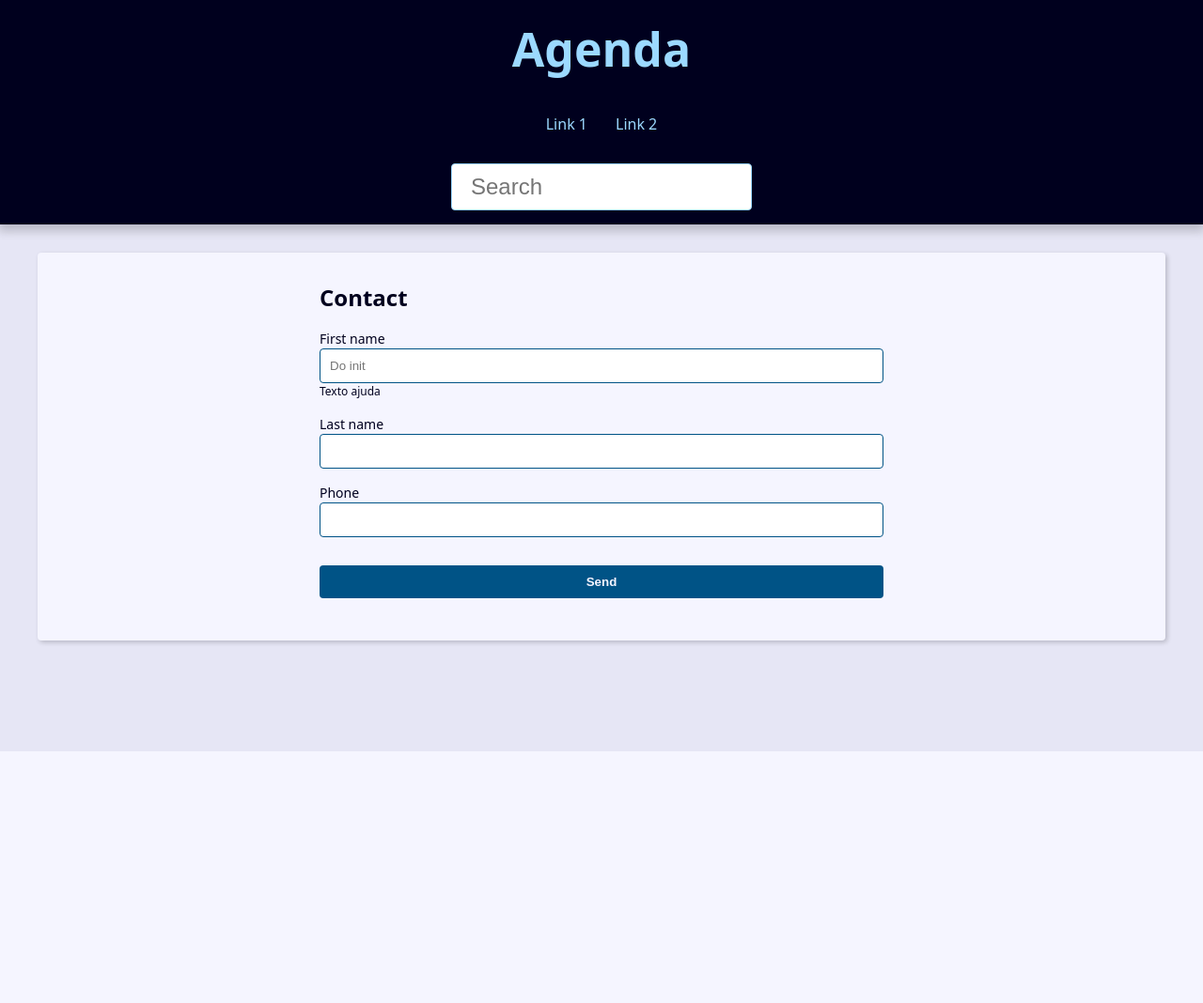
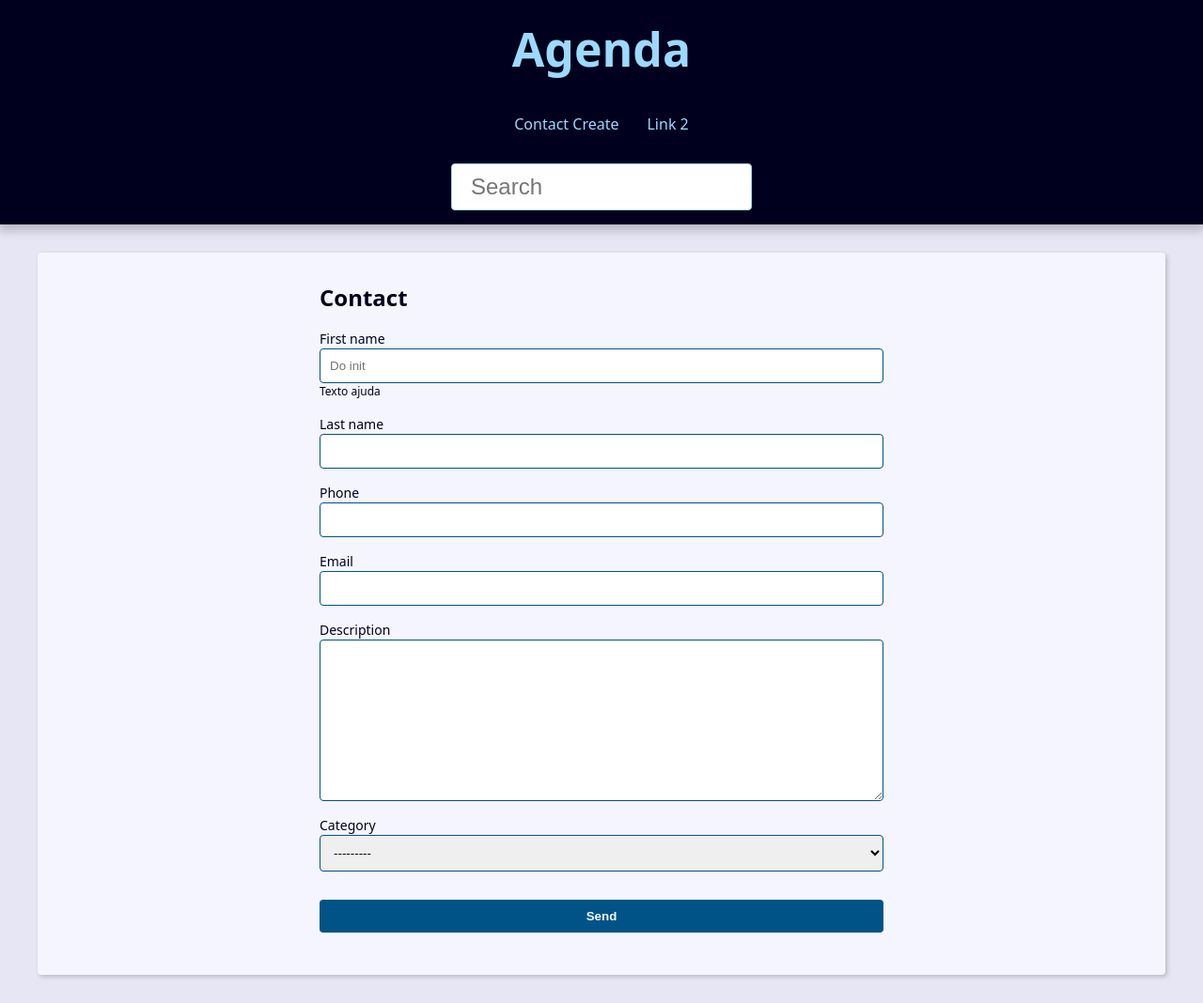
Before and after one commit to luis-otavio-dias/projeto-agenda, a Django app: page /contact/create/ in a window 1280 px wide. Shown: the whole page at 94% size. Before the commit the page ends 800 px from the top, so only its background shows below. Run offline with Django 5.2, Linux system fonts and the light colour scheme; data that the repository does not hold is empty.

Commit message:
att: mudanças no form, salvando dados recebidos pelo form, atualizando dados

```diff
--- a/base_templates/global/partials/_header.html
+++ b/base_templates/global/partials/_header.html
@@ -8,8 +8,8 @@
   <nav class="menu">
     <ul class="menu-list">
       <li class="menu-item">
-        <a href="" class="menu-link">
-          Link 1
+        <a href="{% url "contact:create" %}" class="menu-link">
+          Contact Create
         </a>
       </li>
       <li class="menu-item">
--- a/contact/forms.py
+++ b/contact/forms.py
@@ -26,7 +26,14 @@ class ContactForm(forms.ModelForm):
 
     class Meta:
         model = models.Contact
-        fields = ("first_name", "last_name", "phone")
+        fields = (
+            "first_name",
+            "last_name",
+            "phone",
+            "email",
+            "description",
+            "category",
+        )
         # widgets = {
         #     "first_name": forms.TextInput(
         #         attrs={
@@ -55,9 +62,12 @@ class ContactForm(forms.ModelForm):
         first_name = self.cleaned_data.get("first_name")
 
         if first_name == "ABC":
-            raise ValidationError(
-                "Não digite ABC neste campo",
-                code="invalid",
+            self.add_error(
+                "first_name",
+                ValidationError(
+                    "Não digite ABC neste campo",
+                    code="invalid",
+                ),
             )
 
         return first_name
--- a/contact/templates/contact/contact.html
+++ b/contact/templates/contact/contact.html
@@ -12,5 +12,10 @@
     <p><b>Created Date:</b> {{ contact.created_date }} </p>
     <p><b>Description:</b> {{ contact.description }} </p>
     <p><b>Category:</b> {{ contact.category.name }} </p>
+
+    <div class="contact-links">
+      <a href="{% url "contact:update" contact.id%}">update</a>
+
+    </div>
   </div>
 {% endblock content %}
--- a/contact/templates/contact/create.html
+++ b/contact/templates/contact/create.html
@@ -6,7 +6,7 @@
     <h2>Contact</h2>
 
     <form
-      action="{% url "contact:create" %}"
+      action="{{ form_action }}"
       method="POST"
       enctype="multipart/form-data"
     >
--- a/contact/urls.py
+++ b/contact/urls.py
@@ -9,4 +9,5 @@ urlpatterns = [
     # contact (CRUD)
     path("contact/<int:contact_id>/", views.contact, name="contact"),
     path("contact/create/", views.create, name="create"),
+    path("contact/<int:contact_id>/update", views.update, name="update"),
 ]
--- a/contact/views/contact_forms.py
+++ b/contact/views/contact_forms.py
@@ -1,18 +1,60 @@
-from django.shortcuts import render
+from django.shortcuts import render, redirect, get_object_or_404
 from contact.forms import ContactForm
+from contact.models import Contact
+from django.urls import reverse
 
 
 # Create your views here.
 def create(request):
+    form_action = reverse("contact:create")
+
     if request.method == "POST":
+        form = ContactForm(request.POST)
+
         context = {
-            "form": ContactForm(request.POST),
+            "form": form,
+            "form_action": form_action,
         }
+
+        if form.is_valid():
+            contact = form.save()
+            return redirect("contact:update", contact_id=contact.pk)
 
         return render(request, "contact/create.html", context)
 
     context = {
         "form": ContactForm(),
+        "form_action": form_action,
     }
 
     return render(request, "contact/create.html", context)
+
+
+def update(request, contact_id):
+    contact = get_object_or_404(
+        Contact,
+        pk=contact_id,
+        show=True,
+    )
+    form_action = reverse("contact:update", args=(contact_id,))
+
+    if request.method == "POST":
+        form = ContactForm(request.POST, instance=contact)
+
+        context = {
+            "form": form,
+            "form_action": form_action,
+        }
+
+        if form.is_valid():
+            contact = form.save()
+            return redirect("contact:update", contact_id=contact.pk)
+
+        return render(request, "contact/create.html", context)
+
+    context = {
+        "form": ContactForm(instance=contact),
+        "form_action": form_action,
+    }
+
+    return render(request, "contact/create.html", context)
```
